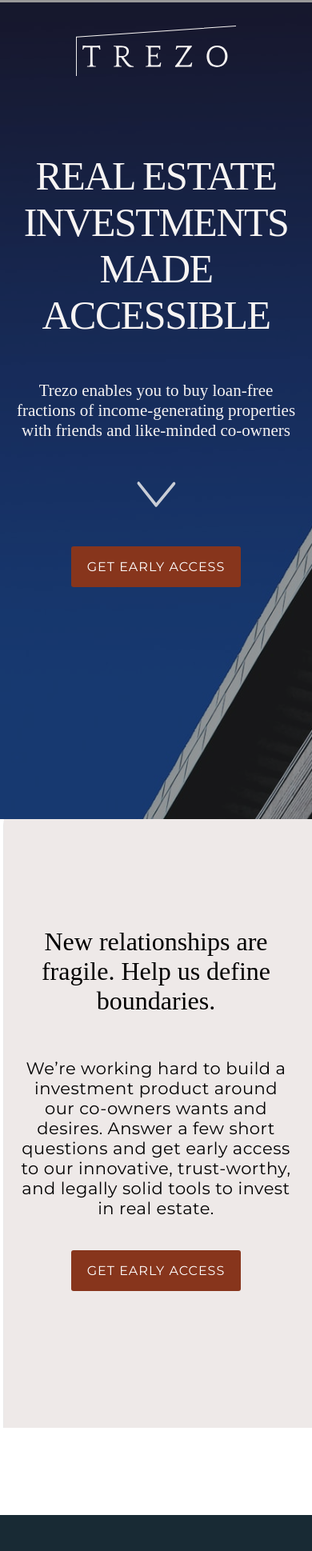
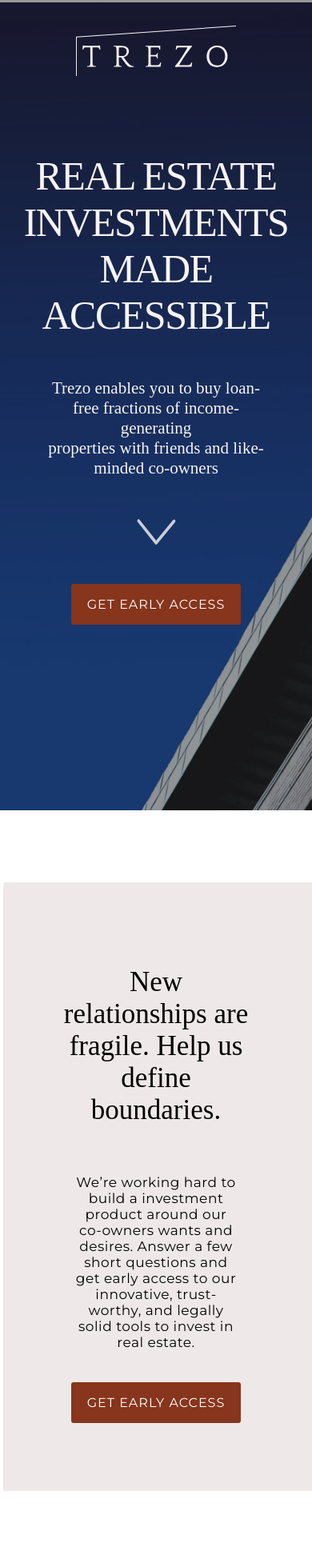
Before and after one commit to bharat-dussa/trezo-landing-page, a React (Create React App) app: page / in a window 390 px wide. Shown: the top 1939 px of the page at 80% size. Built offline with nearby package versions, Linux system fonts and the light colour scheme; a web font is replaced by a local one.

Commit message:
made more responsive

```diff
--- a/src/components/Homepage/Card/index.jsx
+++ b/src/components/Homepage/Card/index.jsx
@@ -4,7 +4,7 @@ import { Button } from '../../../styled/Button'
 
 function index ({ title, content, buttontext }) {
   return (
-    <Card>
+    <Card id="getearly">
       <div className='section-area'>
         <div className='section-details'>
           <h3>{title}</h3>
--- a/src/components/Homepage/Footer/index.jsx
+++ b/src/components/Homepage/Footer/index.jsx
@@ -15,10 +15,10 @@ function index () {
           </ul>
           <ul className='footer-main-links'>
             <li>Privacy Policy</li>
-            <li>Terms and Conditions</li>
+            <li className={'mr-t'}>Terms and Conditions</li>
           </ul>
         </div>
-        <div className='col'>
+        <div className='col mg-r'>
           <ul>
             <li>
               <div>
@@ -50,7 +50,7 @@ function index () {
         <ul></ul>
       </div> */}
       <div className='col'>
-        <ul>
+        <ul className='mg-r'>
           <li>
             <div>
               <div className={'footer-links'}>
--- a/src/components/Homepage/Header/index.jsx
+++ b/src/components/Homepage/Header/index.jsx
@@ -18,10 +18,10 @@ function index ({buttontext}) {
         </nav>
       </Navbar>
       <div className={'banner-details'}>
-        <h2>REAL ESTATE INVESTMENTS MADE ACCESSIBLE</h2>
+        <h2>REAL ESTATE <br/>INVESTMENTS <br/>MADE ACCESSIBLE</h2>
         <p>
           Trezo enables you to buy loan-free fractions of income-generating
-          properties with friends and like-minded co-owners
+          <br />properties with friends and like-minded co-owners
         </p>
         <button className='banner-btn'>
           <img src='assests/components/down-arrow.svg' alt='down arrow' />
--- a/src/styled/Card.jsx
+++ b/src/styled/Card.jsx
@@ -8,7 +8,7 @@ export const Card = styled('section')`
   background-repeat: no-repeat;
   background-size: cover;
   font-family: 'Montserrat', sans-serif;
-
+  margin-top:90px;
   .section-area {
     /* display:flex;
         justify-content:center;
@@ -23,31 +23,41 @@ export const Card = styled('section')`
     text-align: center;
     align-items: center;
     padding:20px;
+
   }
   .section-details h3 {
     font-family: 'Quattrocento', serif;
     margin-top: 80px;
-    font-size:32px;
+    font-size:35px;
     /* margin-bottom: 40px; */
     font-weight:500;
   }
   .section-details p {
     margin-bottom:40px;
-    font-size:21px;
+    font-size:17px;
     letter-spacing:0.5px;
-    font-weight:399;
+    font-weight:400;
+    margin:25px 15px;
+    margin-bottom:40px;
+  }
+  @media screen and (max-width:768px){
+    .section-details{
+      margin:0px 50px;
+    }
   }
   @media screen and (min-width: 768px) {
     background-image: url("assests/components/Card/card.svg");
     /* height: 680px; */
     margin: 2%;
     .section-details h3 {
-      font-size:52px;
+      font-size:53px;
       /* margin-top: 5%; */
       /* margin-bottom: 55px; */
     }
     .section-details p {
         margin-bottom:55px;
+        font-size:21px;
+        font-weight:400;
     }
   }
 `
--- a/src/styled/Footer.jsx
+++ b/src/styled/Footer.jsx
@@ -1,6 +1,6 @@
-import styled from 'styled-components'
+import styled from "styled-components";
 
-export const Footer = styled('footer')`
+export const Footer = styled("footer")`
   padding: 28px 20px 0px 6px;
   line-height: 14px;
   display: flex;
@@ -8,16 +8,19 @@ export const Footer = styled('footer')`
   background-color: #182a34;
   color: white;
   font-family: "Montserrat", sans-serif;
-    margin-top:100px;
+  margin-top: 100px;
   .footer-main-links {
     line-height: 1.8rem;
-    margin-right:-100px;
+    margin-right: 0px;
   }
   ul li {
     list-style: none;
     font-weight: 400;
     letter-spacing: 0.6px;
     cursor: pointer;
+  }
+  .mr-t{
+    margin-top:10px;
   }
   ul li a {
     list-style: none;
@@ -51,21 +54,27 @@ export const Footer = styled('footer')`
     align-items: center;
   }
   .footer-links a {
-    margin: 0px 14px 0px 14px;
+    margin: 0px 14px 0px 0px;
   }
   .footer-links-mg {
     margin-left: 40px;
   }
+  div .mg-r img {
+    padding-right:14px;
+  }
   @media screen and (min-width: 768px) {
-    padding:40px;
-    justify-content:space-between;
+    padding: 40px;
+    justify-content: space-between;
     .about-trezo p {
       font-size: 12px;
       letter-spacing: 0px;
       line-height: 1rem;
     }
+    .footer-main-links {
+    line-height: 1.8rem;
+    margin-right: -100px;
+  }
     .col div {
-
+    }
   }
-  }
-`
+`;
--- a/src/styled/Header.jsx
+++ b/src/styled/Header.jsx
@@ -3,7 +3,7 @@ import styled from 'styled-components'
 export const Banner = styled.section`
   @import url("https://fonts.googleapis.com/css2?family=Montserrat&display=swap");
   background-image: url('assests/components/banner/banner-hero-image.svg');
-  height: 1024px;
+  height: 120vh;
   background-repeat: no-repeat;
   background-size: cover;
   /* box-shadow: 10px 10px 5px #ccc; */
@@ -71,6 +71,7 @@ export const Banner = styled.section`
     align-items: center;
     text-align: center;
     align-content: center;
+    margin: 0px 30px 0px 30px;
   }
   .banner-details > h2 {
     font-family: Quattrocento;
@@ -108,7 +109,7 @@ export const Banner = styled.section`
   }
 
   @media screen and (min-width: 769px) {
-    height:110vh;
+    height:120vh;
     nav {
     display: flex;
     width: 90%;
@@ -131,6 +132,27 @@ export const Banner = styled.section`
     .banner-details > h2 {
       font-size: 60px;
     }
+    .banner-details > p{
+      margin-left:130px;
+      margin-right:130px;
+    }
+  }
+  @media screen and (min-width:1280px){
+    height:110vh;
+    .banner-details{
+      margin:0% 12%;
+    }
+    .banner-details > h2 {
+      font-size:70px;
+      margin-left:0px;
+      margin-right:0px;
+    }
+  }
+  @media screen and (min-width:1486px) {
+    /* height:100vh; */
+    .banner-details > h2 {
+      font-size:90px;
+    }
   }
 `
 
```
Also changed, not shown: public/assests/components/Card/card.svg.
